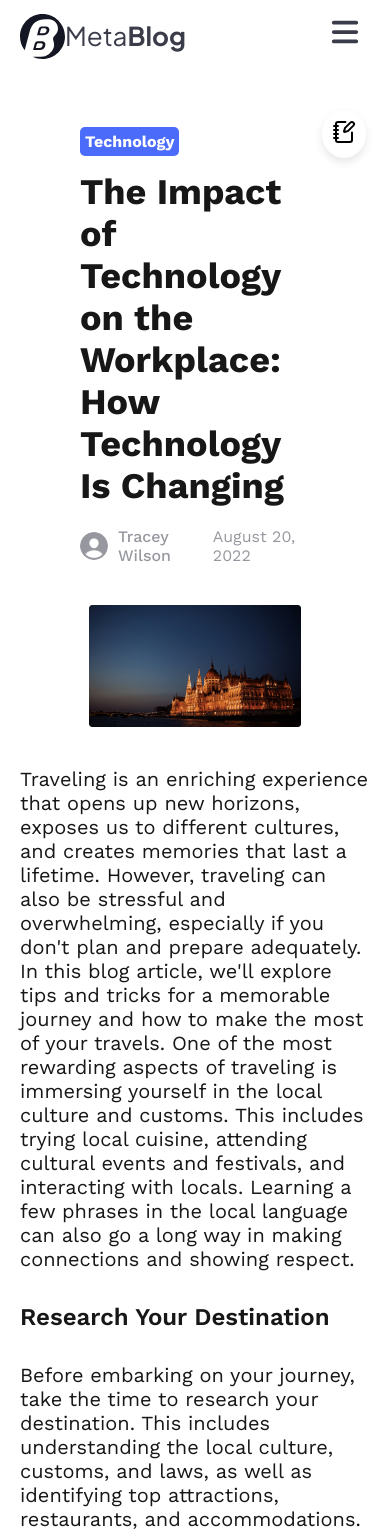
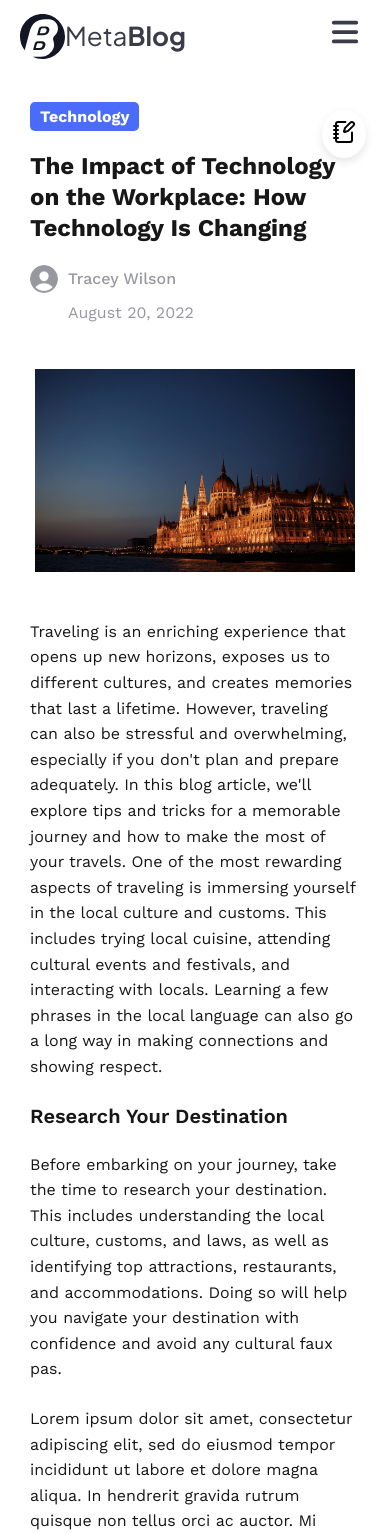
Before and after one commit to Akintayo74/NextJs-travel-blog-guide, a Next.js app: page /single-post in a window 390 px wide. Shown: the top 1533 px of the page. Built offline with nearby package versions, Linux system fonts and the light colour scheme.

Commit message:
Made Header component responsive

```diff
--- a/components/Header.js
+++ b/components/Header.js
@@ -7,7 +7,7 @@ export default function Header(){
         <div className={styles.header__container}>
             <div className={styles.header}>
                 <div className={styles.header__stacked}>
-                    <div>
+                    <div className={styles.header__content}>
                         <span className={styles.header__stacked_header}>Technology</span>
                         <h2>The Impact of Technology on the Workplace: How Technology Is Changing</h2>
                     </div>
@@ -22,19 +22,20 @@ export default function Header(){
                             />
                             <span>Tracey Wilson</span>
                         </div>
-                        <span>August 20, 2022</span>
+                        <span className={styles.header__date}>August 20, 2022</span>
                     </div>
                 </div>
                 <div className={styles.header__mainImage}>
                     <Image
                         src='/images/castleNight.webp'
                         fill
-                        sizes='100vw'
-                        style={{objectFit: 'contain'}}
+                        sizes="(max-width: 759px) 100vw, (max-width: 1024px) 90vw, 800px"
+                        style={{objectFit: 'cover'}}
                         alt='castle at night'
                         priority
                     />
                 </div>
+                <div className={styles.header__content_wrapper}>
                     <p>
                         Traveling is an enriching experience that opens up new horizons, exposes us to different cultures, and creates memories that last a lifetime. However, traveling can also be stressful and overwhelming, especially if you don't plan and prepare adequately. In this blog article, we'll explore tips and tricks for a memorable journey and how to make the most of your travels.
                         One of the most rewarding aspects of traveling is immersing yourself in the local culture and customs. This includes trying local cuisine, attending cultural events and festivals, and interacting with locals. Learning a few phrases in the local language can also go a long way in making connections and showing respect.
@@ -58,20 +59,24 @@ export default function Header(){
 
                     <div className={styles.header__highlight}>
                         <p>
-                        “ Traveling can expose you to new environments and potential health risks, so it's crucial to take precautions to stay safe and healthy. ”
+                            " Traveling can expose you to new environments and potential health risks, so it's crucial to take precautions to stay safe and healthy. "
                         </p>
                     </div>
+                </div>
+
                 <div className={styles.header__mainImage}>
                     <Image
                         src='/images/packBags.webp'
                         fill
-                        sizes='100vw'
-                        style={{objectFit: 'contain'}}
+                        sizes="(max-width: 759px) 100vw, (max-width: 1024px) 90vw, 800px"
+                        style={{objectFit: 'cover'}}
+                        alt='person packing bags'
                     />
                 </div>
 
                 <Advert reduced={true}/>
 
+                <div className={styles.header__content_wrapper}>
                     <h3>Pack Lightly and Smartly</h3>
                     <p>
                         Packing can be a daunting task, but with some careful planning and smart choices, you can pack light and efficiently. Start by making a packing list and sticking to it, focusing on versatile and comfortable clothing that can be mixed and matched. Invest in quality luggage and packing organizers to maximize space and minimize wrinkles.
@@ -98,5 +103,6 @@ export default function Header(){
                     </p>
                 </div>
             </div>
+        </div>
     )
 }
--- a/src/styles/Header.module.css
+++ b/src/styles/Header.module.css
@@ -1,4 +1,4 @@
-.header__container{
+.header__container {
     max-width: 1000px;
     margin: 0 auto;
     padding: 0 20px;
@@ -6,78 +6,86 @@
     font-family: var(--font-work-sans);
 }
 
-.header{
+.header {
     width: 100%;
 }
 
-.header__stacked{
-   margin: 60px 60px 0px 60px;
-   display: flex;
-   flex-direction: column;
+.header__stacked {
+    margin: 60px 60px 0px 60px;
+    display: flex;
+    flex-direction: column;
 }
 
-.header__stacked_header{
+.header__stacked_header {
     background-color: #4B6BFB;
     border-radius: 5px;
     font-weight: bold;
-    padding: 5px;
+    padding: 5px 10px;
     color: #ffffff;
+    display: inline-block;
 }
 
-.header__stacked h2{
+.header__stacked h2 {
     margin-top: 20px;
     font-size: 36px;
+    line-height: 1.3;
 }
 
-.header__author{
+.header__author {
     display: flex;
     align-items: center;
     gap: 20px;
     margin-top: 20px;
     color: #97989F;
+    flex-wrap: wrap;
 }
 
-.header__author_avatar{
+.header__author_avatar {
     display: flex;
     align-items: center;
     gap: 10px;
 }
 
-.header__author_avatar span{
+.header__author_avatar span {
     font-weight: 500;
     font-size: var(--font-normal);
 }
 
-.header__mainImage{
+.header__mainImage {
     position: relative;
     width: 100%;
     aspect-ratio: 800/462;
-    margin: 0;
+    margin: 2rem 0;
+    overflow: hidden;
+    border-radius: 10px;
 }
 
-.header__mainImage img{
-    padding: 40px;
+.header__content_wrapper {
+    width: 100%;
+    max-width: 800px;
+    margin: 0 auto;
 }
 
-.header p{
+.header p {
     max-width: 800px;
     margin: 0 auto;
     margin-bottom: 1.5rem;
     font-size: 20px;
+    line-height: 1.6;
 }
 
-.header > p:last-child{
+.header > p:last-child {
     margin-bottom: 5rem;
 }
 
-.header h3{
+.header h3 {
     margin: 2rem auto;
     max-width: 800px;
     font-weight: 600;
     font-size: var(--font-mid);
 }
 
-.header__highlight{
+.header__highlight {
     background-color: var(--headerHighlight-background);
     border-left: 4px solid #E8E8EA;
     padding: 32px;
@@ -88,10 +96,94 @@
     max-width: 800px;
 }
 
-.header__highlight p{
+.header__highlight p {
     margin: 0;
     font-family: var(--font-source-serif);
     font-style: italic;
     font-weight: 400;
     font-size: var(--font-mid);
 }
+
+/* Tablet View */
+@media(min-width: 760px) and (max-width: 1024px) {
+    .header__stacked {
+        margin: 40px 30px 0px 30px;
+    }
+
+    .header__stacked h2 {
+        font-size: 30px;
+    }
+
+    .header p {
+        font-size: 18px;
+        padding: 0 15px;
+    }
+
+    .header h3 {
+        font-size: calc(var(--font-mid) - 2px);
+        padding: 0 15px;
+    }
+
+    .header__highlight {
+        padding: 25px;
+        margin: 25px 15px;
+    }
+
+    .header__highlight p {
+        font-size: calc(var(--font-mid) - 2px);
+    }
+
+    .header__mainImage {
+        aspect-ratio: 16/10;
+    }
+}
+
+/* Mobile View */
+@media(max-width: 759px) {
+    .header__stacked {
+        margin: 30px 10px 0px 10px;
+    }
+
+    .header__stacked h2 {
+        font-size: 24px;
+    }
+
+    .header__author {
+        flex-direction: column;
+        align-items: flex-start;
+        gap: 10px;
+    }
+
+    .header__date {
+        margin-left: 38px; /* Aligns with the author name */
+    }
+
+    .header p {
+        font-size: 16px;
+        padding: 0 10px;
+    }
+
+    .header h3 {
+        font-size: calc(var(--font-mid) - 4px);
+        padding: 0 10px;
+        margin: 1.5rem auto;
+    }
+
+    .header__highlight {
+        padding: 20px;
+        margin: 20px 10px;
+        border-radius: 8px;
+    }
+
+    .header__highlight p {
+        font-size: calc(var(--font-mid) - 4px);
+    }
+
+    .header__mainImage {
+        aspect-ratio: 3/2;
+    }
+
+    .header__mainImage img {
+        padding: 15px;
+    }
+}
```
Also changed, not shown: components/MainImage.js (+0 -58 lines), src/styles/MainImage.module.css (+0 -74 lines). Lines whose indentation alone changed are shown as unchanged.
